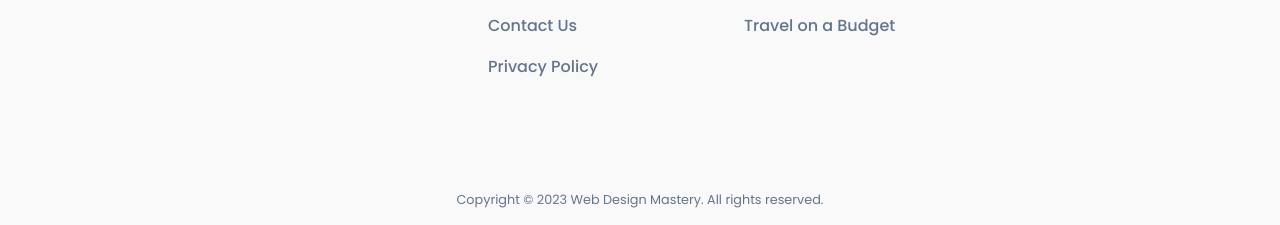
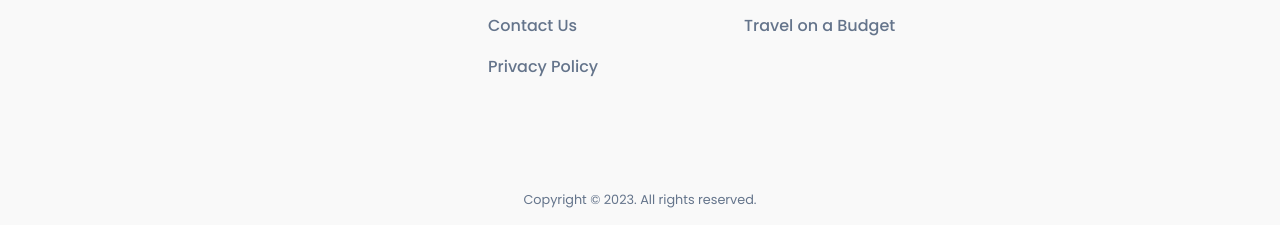
Before and after one commit to AnjaliBharwani/OCTANET_OCTOBER, a plain HTML site: page Landing_page/index.html in a window 1280 px wide. Shown: the part 5560-5785 px from the top of the page. Drawn offline with nearby package versions, Linux system fonts and the light colour scheme.

Commit message:
landing page

```diff
--- a/Landing_page/index.html
+++ b/Landing_page/index.html
@@ -526,7 +526,7 @@
         </div>
       </div>
       <div class="footer__bar">
-        Copyright © 2023 Web Design Mastery. All rights reserved.
+        Copyright © 2023. All rights reserved.
       </div>
     </footer>
 
```
Also changed, not shown: 1 other file.
